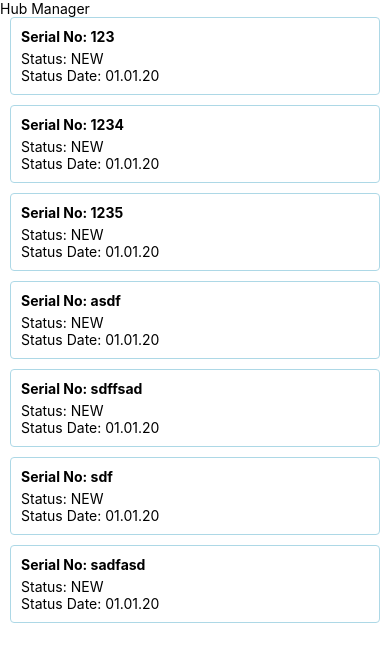
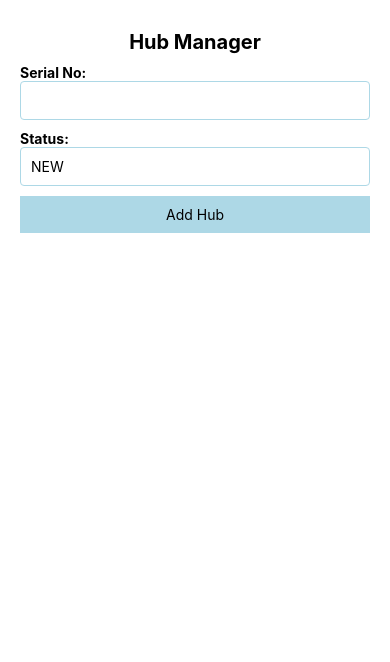
Before and after one commit to mtzngn/accessAssure, a React Native app: screen / in a window 390 px wide. Shown: the top 662 px of the page. Built offline with nearby package versions, Linux system fonts and the light colour scheme.

Commit message:
Added capability to add new hubs to the list

```diff
--- a/src/components/HubManager/HubManager.tsx
+++ b/src/components/HubManager/HubManager.tsx
@@ -1,5 +1,12 @@
 import React, {useState} from 'react';
-import {View, Text, FlatList, StyleSheet} from 'react-native';
+import {
+  View,
+  Text,
+  TextInput,
+  FlatList,
+  StyleSheet,
+  TouchableOpacity,
+} from 'react-native';
 
 type HubStatus = 'NEW' | 'ACTIVE' | 'SUSPENDED';
 
@@ -10,19 +17,39 @@ interface Hub {
 }
 
 const HubManager: React.FC = () => {
-  const [hubs, setHubs] = useState<Hub[]>([
-    {serialNo: '123', status: 'NEW', statusDate: '01.01.20'},
-    {serialNo: '1234', status: 'NEW', statusDate: '01.01.20'},
-    {serialNo: '1235', status: 'NEW', statusDate: '01.01.20'},
-    {serialNo: 'asdf', status: 'NEW', statusDate: '01.01.20'},
-    {serialNo: 'sdffsad', status: 'NEW', statusDate: '01.01.20'},
-    {serialNo: 'sdf', status: 'NEW', statusDate: '01.01.20'},
-    {serialNo: 'sadfasd', status: 'NEW', statusDate: '01.01.20'},
-  ]);
+  const [hubs, setHubs] = useState<Hub[]>([]);
+  const [serialNo, setSerialNo] = useState<string>('');
+  const [status, setStatus] = useState<HubStatus>('NEW');
+
+  const addHub = () => {
+    const newHub: Hub = {
+      serialNo: serialNo,
+      status: status,
+      statusDate: new Date().toISOString().slice(0, 10),
+    };
+    setHubs([...hubs, newHub]);
+    setSerialNo('');
+    setStatus('NEW');
+  };
 
   return (
-    <View>
-      <Text>Hub Manager</Text>
+    <View style={styles.hubManagerContainer}>
+      <Text style={styles.title}>Hub Manager</Text>
+      <Text style={styles.inputLabel}>Serial No:</Text>
+      <TextInput
+        style={styles.hubInput}
+        value={serialNo}
+        onChangeText={text => setSerialNo(text)}
+      />
+      <Text style={styles.inputLabel}>Status:</Text>
+      <TextInput
+        style={styles.hubInput}
+        value={status}
+        onChangeText={text => setStatus(text as HubStatus)}
+      />
+      <TouchableOpacity style={styles.addHubButton} onPress={addHub}>
+        <Text>Add Hub</Text>
+      </TouchableOpacity>
       <FlatList
         data={hubs}
         keyExtractor={item => item.serialNo}
@@ -39,18 +66,47 @@ const HubManager: React.FC = () => {
 };
 
 const styles = StyleSheet.create({
+  hubManagerContainer: {
+    padding: 20,
+    display: 'flex',
+    flexDirection: 'column',
+    height: '100%',
+  },
   hubItem: {
     borderWidth: 1,
     borderRadius: 4,
     borderColor: 'lightblue',
     padding: 10,
-    marginBottom: 10,
-    marginHorizontal: 10,
+    marginVertical: 5,
   },
   hubSerialNo: {
     fontWeight: 'bold',
     marginBottom: 5,
   },
+  hubInput: {
+    borderWidth: 1,
+    borderColor: 'lightblue',
+    borderRadius: 4,
+    padding: 10,
+    marginBottom: 10,
+  },
+  inputLabel: {
+    fontWeight: 'bold',
+    fontSize: 14,
+  },
+  addHubButton: {
+    padding: 10,
+    marginBottom: 5,
+    backgroundColor: 'lightblue',
+    display: 'flex',
+    alignItems: 'center',
+  },
+  title: {
+    alignSelf: 'center',
+    fontSize: 20,
+    fontWeight: 'bold',
+    margin: 10,
+  },
 });
 
 export default HubManager;
```
